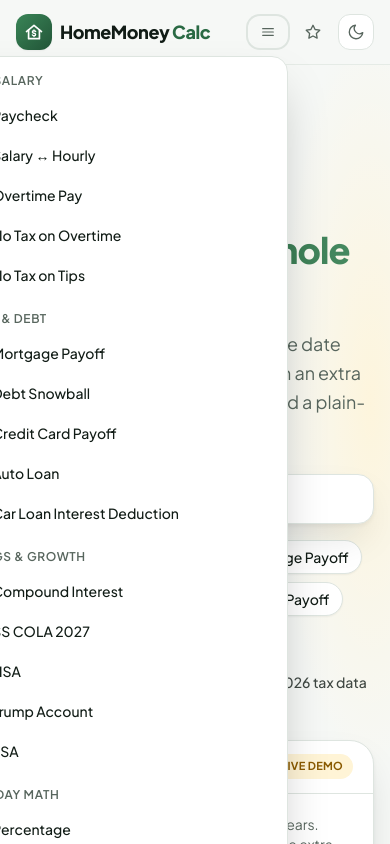
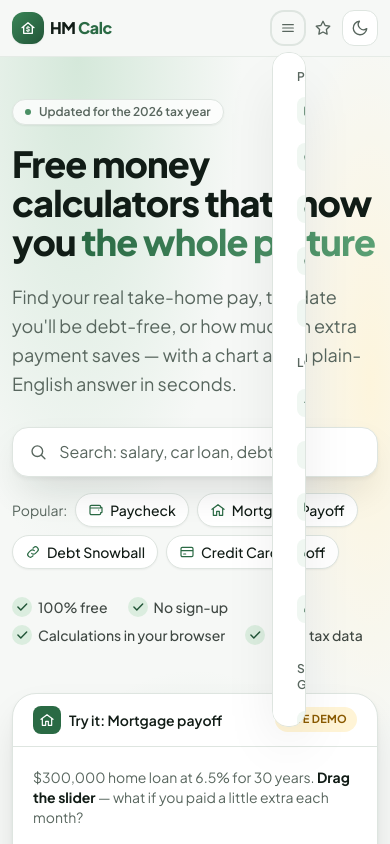
Before and after one commit to pavanikumari555/homemoneycalc, a Next.js app: page / in a window 390 px wide. Both pictures are taken after a click on the button 268 px from the left and 32 px from the top of the page. Shown: the top 844 px of the page. Built offline with nearby package versions, Linux system fonts and the light colour scheme.

Commit message:
fix(mobile): optimize header and navigation for mobile screens

```diff
--- a/app/globals.css
+++ b/app/globals.css
@@ -37,7 +37,7 @@ body {
 
 @layer components {
   .container-page {
-    @apply mx-auto w-full max-w-6xl px-4 sm:px-6;
+    @apply mx-auto w-full max-w-6xl px-3 sm:px-4 lg:px-6;
   }
 
   .btn-primary {
--- a/components/Header.tsx
+++ b/components/Header.tsx
@@ -62,12 +62,12 @@ export default function Header() {
 
   return (
     <header className="sticky top-0 z-40 border-b border-line/70 bg-bg/95 backdrop-blur-sm">
-      <div className="container-page flex h-16 items-center justify-between gap-4">
+      <div className="container-page flex h-14 items-center justify-between gap-2 sm:h-16 sm:gap-4">
         <Link href="/" className="shrink-0" aria-label="HomeMoney Calc home">
           <Logo />
         </Link>
 
-        <nav aria-label="Primary" className="flex items-center gap-1 text-sm font-medium sm:gap-2">
+        <nav aria-label="Primary" className="flex items-center gap-0.5 text-sm font-medium sm:gap-2">
           {/* Calculators Dropdown Container */}
           <div className="relative">
             <button
@@ -76,7 +76,7 @@ export default function Header() {
               onClick={() => setIsOpen((prev) => !prev)}
               aria-expanded={isOpen}
               aria-haspopup="true"
-              className="flex cursor-pointer items-center gap-1.5 rounded-xl px-3 py-2 text-muted transition hover:bg-surface hover:text-ink focus:outline-none focus:ring-2 focus:ring-line"
+              className="flex cursor-pointer items-center gap-1.5 rounded-xl px-2 py-2 text-muted transition hover:bg-surface hover:text-ink focus:outline-none focus:ring-2 focus:ring-line sm:px-3"
             >
               <Icon name="menu" className="h-4 w-4 sm:hidden" />
               <span className="hidden sm:inline">Calculators</span>
@@ -104,7 +104,7 @@ export default function Header() {
               <div
                 ref={menuRef}
                 role="menu"
-                className="absolute right-0 mt-2 w-[min(92vw,640px)] rounded-2xl border border-line bg-surface p-4 shadow-2xl sm:p-6 z-50"
+                className="absolute left-0 right-0 mt-2 max-h-[80vh] overflow-y-auto rounded-2xl border border-line bg-surface p-4 shadow-2xl sm:left-auto sm:w-[640px] sm:p-6"
               >
                 <div className="grid gap-4 sm:grid-cols-2">
                   {categories.map((cat) => (
@@ -120,12 +120,12 @@ export default function Header() {
                               <Link
                                 href={`/${t.slug}/`}
                                 onClick={() => setIsOpen(false)}
-                                className="flex items-center gap-2.5 rounded-lg px-2 py-1.5 text-ink transition hover:bg-surface-2"
+                                className="flex items-center gap-2.5 rounded-lg px-2 py-1.5 text-sm text-ink transition hover:bg-surface-2"
                               >
-                                <span className="grid h-7 w-7 place-items-center rounded-lg bg-ivy-50 text-ivy-700 dark:bg-ivy-900/50 dark:text-ivy-300">
+                                <span className="grid h-7 w-7 shrink-0 place-items-center rounded-lg bg-ivy-50 text-ivy-700 dark:bg-ivy-900/50 dark:text-ivy-300">
                                   <Icon name={t.icon} className="h-4 w-4" />
                                 </span>
-                                {t.shortTitle}
+                                <span className="min-w-0">{t.shortTitle}</span>
                               </Link>
                             </li>
                           ))}
@@ -137,7 +137,7 @@ export default function Header() {
                 <Link
                   href="/calculators/"
                   onClick={() => setIsOpen(false)}
-                  className="mt-3 flex items-center justify-center gap-1.5 rounded-xl bg-surface-2 py-2 text-sm font-semibold text-ivy-700 hover:bg-ivy-50 dark:text-ivy-300 dark:hover:bg-ivy-900/30"
+                  className="mt-4 flex items-center justify-center gap-1.5 rounded-xl bg-surface-2 py-2.5 text-sm font-semibold text-ivy-700 hover:bg-ivy-50 dark:text-ivy-300 dark:hover:bg-ivy-900/30"
                 >
                   See all calculators <Icon name="arrow" className="h-4 w-4" />
                 </Link>
--- a/components/Logo.tsx
+++ b/components/Logo.tsx
@@ -1,16 +1,16 @@
 // Brand mark: chhota ghar + "$" tile + wordmark. Pure SVG/text.
 export default function Logo({ className = "" }: { className?: string }) {
   return (
-    <span className={`flex items-center gap-2 ${className}`}>
-      <span className="grid h-9 w-9 place-items-center rounded-xl bg-gradient-to-br from-ivy-500 to-ivy-700 text-white shadow-sm">
-        <svg viewBox="0 0 24 24" className="h-5 w-5" fill="none" stroke="currentColor" strokeWidth="2" strokeLinecap="round" strokeLinejoin="round" aria-hidden="true">
+    <span className={`flex items-center gap-1.5 sm:gap-2 ${className}`}>
+      <span className="grid h-8 w-8 shrink-0 place-items-center rounded-xl bg-gradient-to-br from-ivy-500 to-ivy-700 text-white shadow-sm sm:h-9 sm:w-9">
+        <svg viewBox="0 0 24 24" className="h-4 w-4 sm:h-5 sm:w-5" fill="none" stroke="currentColor" strokeWidth="2" strokeLinecap="round" strokeLinejoin="round" aria-hidden="true">
           <path d="M3 11.5 12 4l9 7.5" />
           <path d="M5.5 9.5V20h13V9.5" />
           <path d="M14 11.5c-.4-.6-1.1-1-2-1-1.1 0-2 .6-2 1.5s.9 1.3 2 1.5 2 .6 2 1.5-.9 1.5-2 1.5c-.9 0-1.6-.4-2-1M12 9.5v1m0 6v1" strokeWidth="1.6" />
         </svg>
       </span>
-      <span className="text-lg font-extrabold tracking-tight text-ink">
-        HomeMoney<span className="text-ivy-600 dark:text-ivy-400"> Calc</span>
+      <span className="text-base font-extrabold tracking-tight text-ink sm:text-lg">
+        HM<span className="text-ivy-600 dark:text-ivy-400"> Calc</span>
       </span>
     </span>
   );
--- a/components/MyMoneyLink.tsx
+++ b/components/MyMoneyLink.tsx
@@ -15,7 +15,7 @@ export default function MyMoneyLink() {
     <Link
       href="/my-money/"
       aria-label={count > 0 ? `My Money (${count} saved)` : "My Money"}
-      className="relative flex items-center gap-1.5 rounded-xl px-3 py-2 text-muted transition hover:bg-surface hover:text-ink"
+      className="relative flex items-center gap-1.5 rounded-xl px-2 py-2 text-muted transition hover:bg-surface hover:text-ink sm:px-3"
     >
       <svg viewBox="0 0 24 24" className="h-[18px] w-[18px]" fill="none" stroke="currentColor" strokeWidth="1.8" aria-hidden="true">
         <path d="m12 3 2.8 5.7 6.2.9-4.5 4.4 1 6.2L12 17.3 6.5 20.2l1-6.2L3 9.6l6.2-.9L12 3Z" strokeLinejoin="round" />
```
Also changed, not shown: temp_header_old.txt (added).
